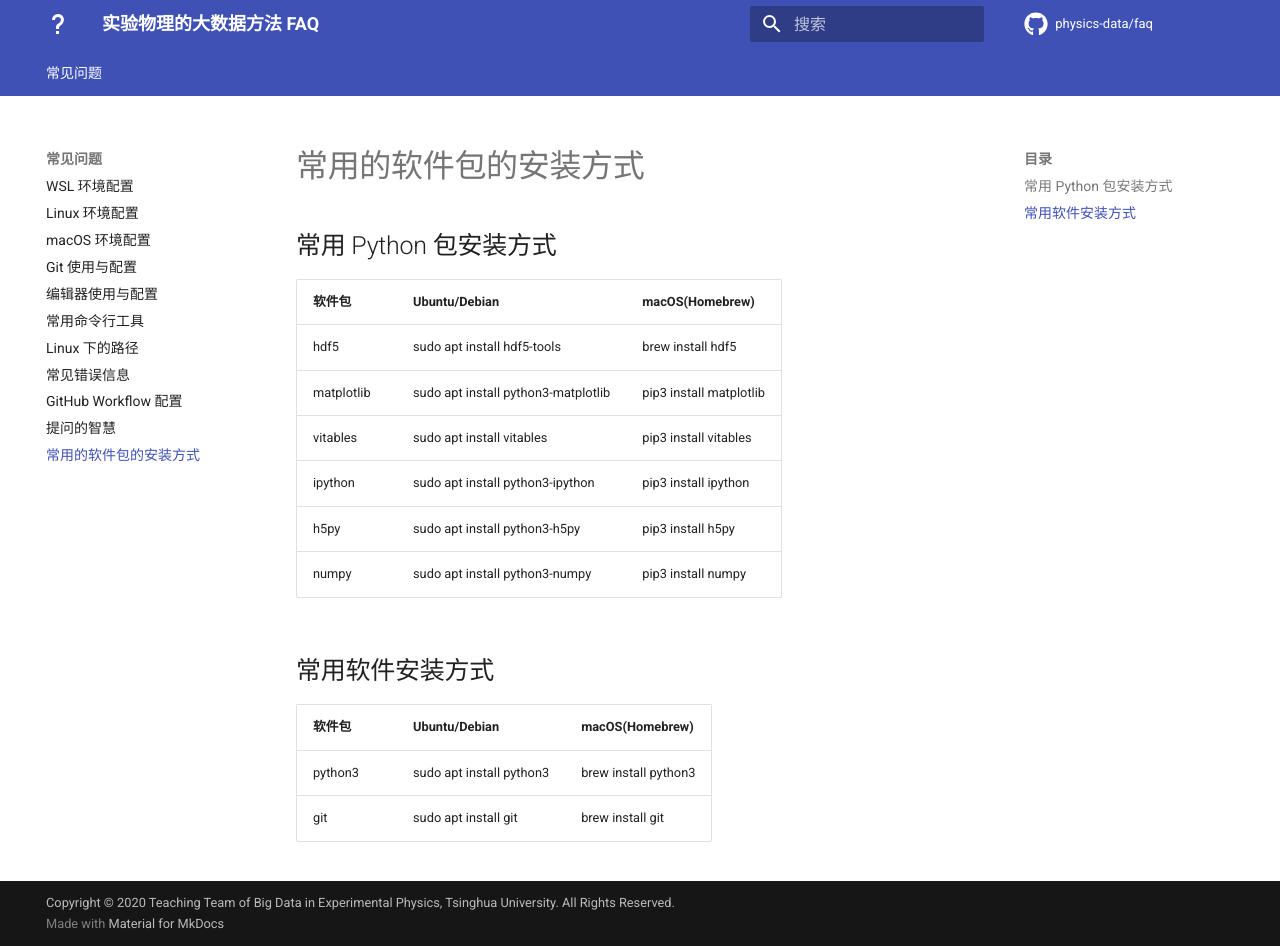
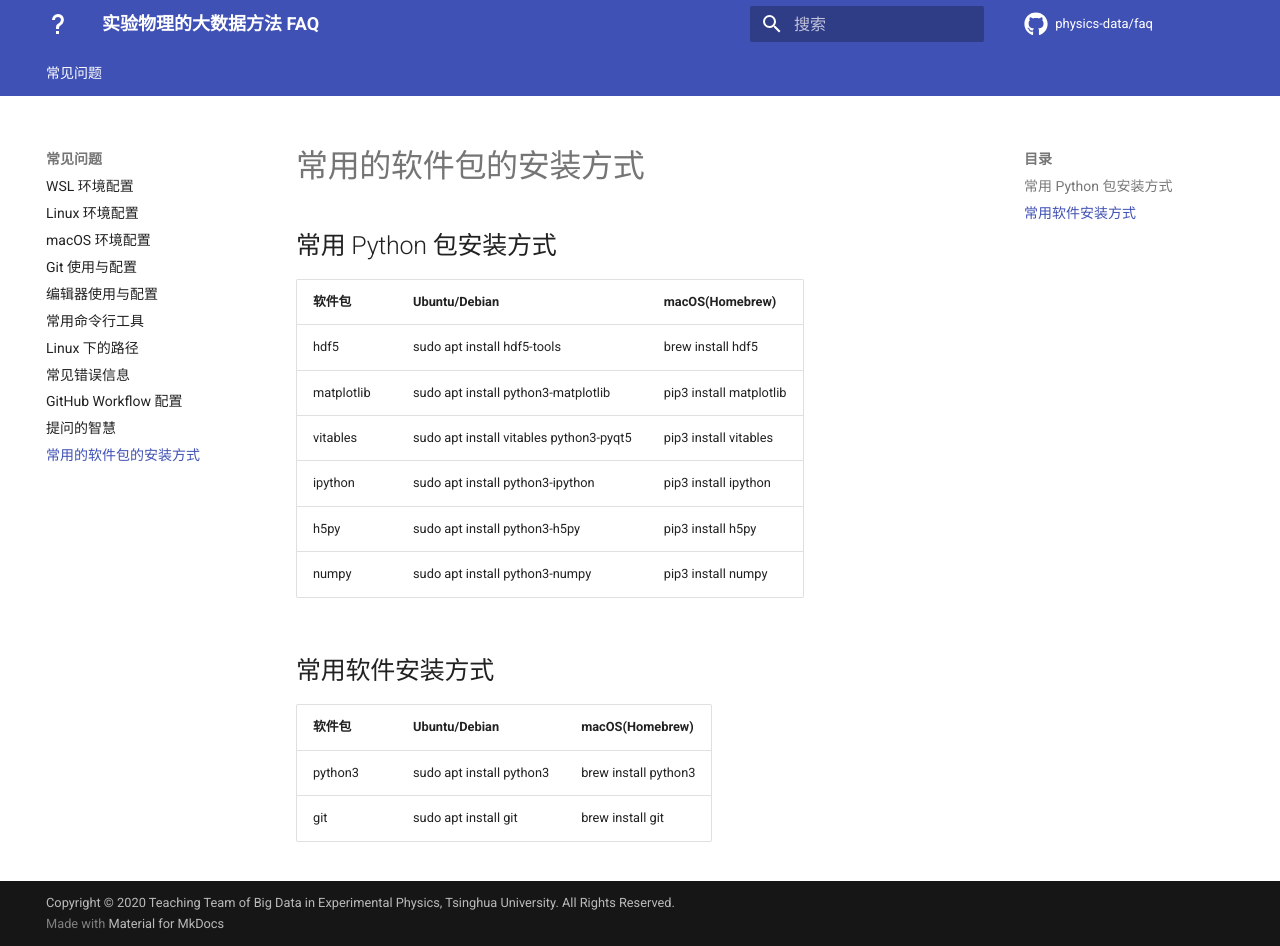
Before and after one commit to physics-data/faq, an MkDocs documentation site: the page built from docs/install.md, in a window 1280 px wide and 946 px high. Built offline with MkDocs 1.6.1 and Material for MkDocs 9.7.7, drawn with Linux system fonts in a browser that asks for light colours; comment, search, counter and statistics services are not loaded.

Commit message:
Install python3-pyqt5 for vitables in install.md

```diff
--- a/docs/install.md
+++ b/docs/install.md
@@ -1,13 +1,13 @@
 ## 常用 Python 包安装方式
 
-| 软件包     | Ubuntu/Debian                       | macOS(Homebrew)         |
-| ---------- | ----------------------------------- | ----------------------- |
-| hdf5       | sudo apt install hdf5-tools         | brew install hdf5       |
-| matplotlib | sudo apt install python3-matplotlib | pip3 install matplotlib |
-| vitables   | sudo apt install vitables           | pip3 install vitables   |
-| ipython    | sudo apt install python3-ipython    | pip3 install ipython    |
-| h5py       | sudo apt install python3-h5py       | pip3 install h5py       |
-| numpy      | sudo apt install python3-numpy      | pip3 install numpy      |
+| 软件包     | Ubuntu/Debian                           | macOS(Homebrew)         |
+| ---------- | --------------------------------------- | ----------------------- |
+| hdf5       | sudo apt install hdf5-tools             | brew install hdf5       |
+| matplotlib | sudo apt install python3-matplotlib     | pip3 install matplotlib |
+| vitables   | sudo apt install vitables python3-pyqt5 | pip3 install vitables   |
+| ipython    | sudo apt install python3-ipython        | pip3 install ipython    |
+| h5py       | sudo apt install python3-h5py           | pip3 install h5py       |
+| numpy      | sudo apt install python3-numpy          | pip3 install numpy      |
 
 ## 常用软件安装方式
 
```
